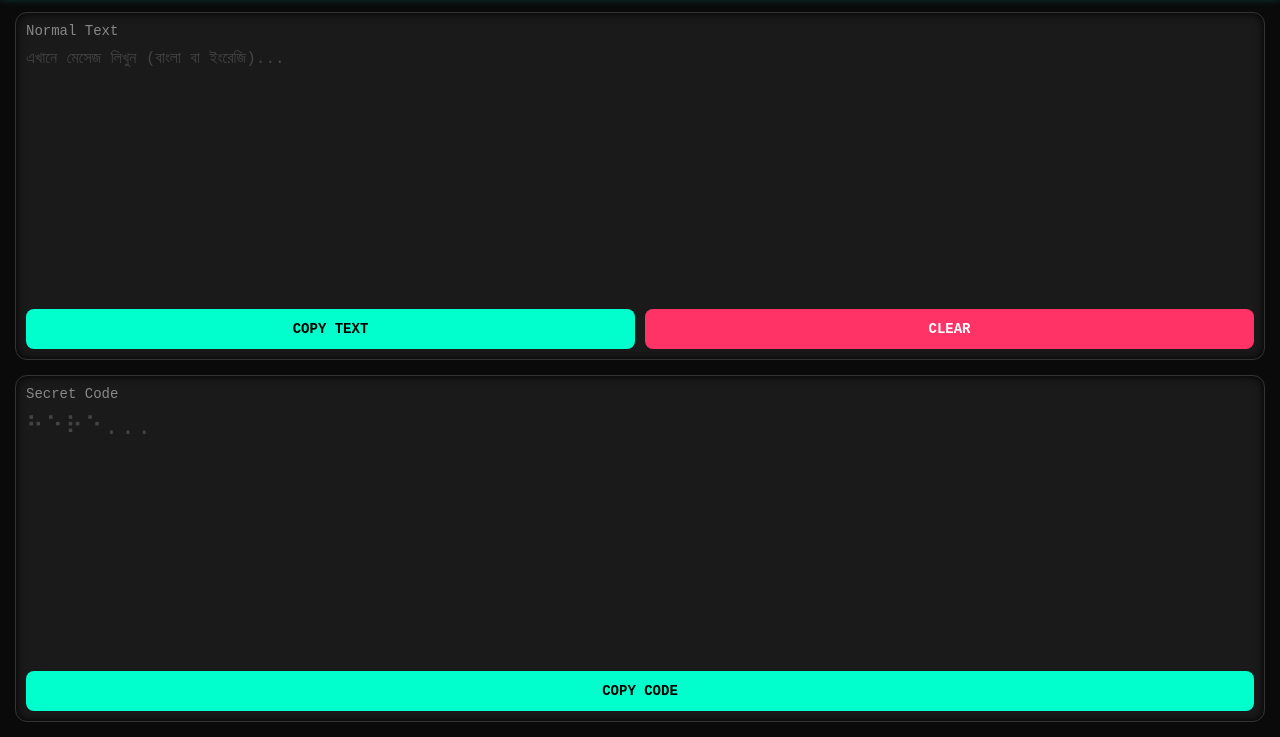
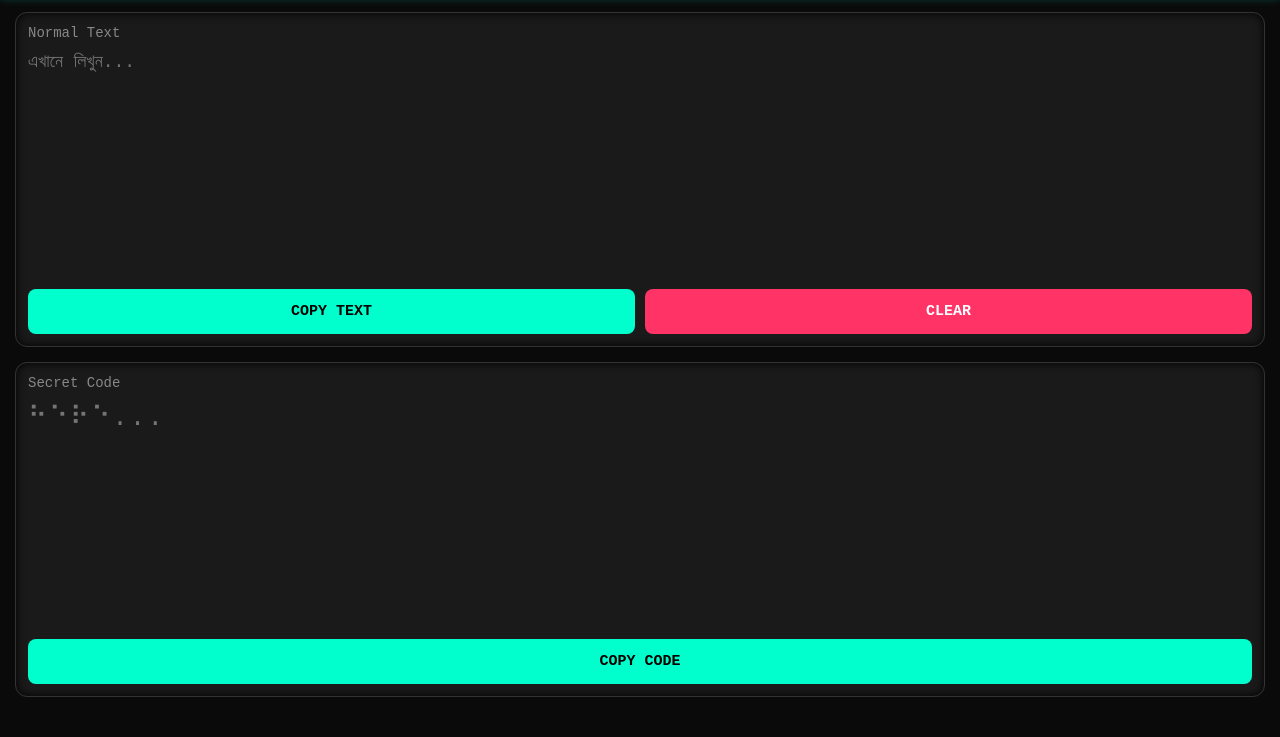
Before and after one commit to pagoljio123-bit/Sp-secret-chat, a plain HTML site: page index.html in a window 1280 px wide. Shown: the part 63-800 px from the top of the page. Drawn offline with Linux system fonts and the light colour scheme.

Commit message:
Refactor HTML and CSS for layout adjustments

```diff
--- a/index.html
+++ b/index.html
@@ -4,9 +4,7 @@
     <meta charset="UTF-8">
     <meta name="viewport" content="width=device-width, initial-scale=1.0, maximum-scale=1.0, user-scalable=no">
     <title>Secret Gateway</title>
-
     <link rel="manifest" href="manifest.json">
-
     <style>
         * {
             margin: 0;
@@ -15,16 +13,16 @@
             font-family: 'Courier New', Courier, monospace;
         }
 
-        /* ফুল স্ক্রিন এবং ফিক্সড পজিশনের জন্য আপডেট */
         body {
             background-color: #0a0a0a;
             color: #00ffcc;
-            height: 100vh;
+            /* dvh ব্যবহার করা হয়েছে যাতে মোবাইল বারের সাথে অ্যাডজাস্ট হয় */
+            height: 100dvh;
             width: 100vw;
             display: flex;
             flex-direction: column;
             overflow: hidden;
-            position: fixed; /* স্ক্রিন নড়াচড়া বন্ধ করতে */
+            position: fixed;
         }
 
         .header {
@@ -41,26 +39,29 @@
             display: flex;
             align-items: center;
             justify-content: center;
+            flex-shrink: 0;
         }
 
         .container {
             flex: 1;
-            height: calc(100vh - 60px);
             display: flex;
             flex-direction: column;
             padding: 15px;
             gap: 15px;
             overflow-y: auto;
+            /* নিচে বাড়তি ৩০ পিক্সেল জায়গা রাখা হয়েছে যাতে বার বাটনে বাধা না দেয় */
+            padding-bottom: 40px;
         }
 
         .box {
             flex: 1;
+            min-height: 200px; /* বক্সগুলো যাতে খুব ছোট না হয়ে যায় */
             display: flex;
             flex-direction: column;
             background: #1a1a1a;
             border: 1px solid #333;
             border-radius: 12px;
-            padding: 10px;
+            padding: 12px;
             position: relative;
             box-shadow: inset 0 0 10px #000;
         }
@@ -69,9 +70,6 @@
             font-size: 14px;
             color: #888;
             margin-bottom: 8px;
-            display: flex;
-            justify-content: space-between;
-            align-items: center;
         }
 
         textarea {
@@ -79,18 +77,14 @@
             background: transparent;
             border: none;
             color: #fff;
-            font-size: 16px;
+            font-size: 18px;
             resize: none;
             outline: none;
             line-height: 1.5;
         }
 
-        textarea::placeholder {
-            color: #444;
-        }
-
         #brailleText {
-            font-size: 24px;
+            font-size: 26px;
             letter-spacing: 2px;
             color: #00ffcc;
         }
@@ -99,17 +93,18 @@
             display: flex;
             gap: 10px;
             margin-top: 10px;
+            flex-shrink: 0;
         }
 
         button {
             flex: 1;
-            padding: 12px;
+            padding: 14px;
             border: none;
             border-radius: 8px;
             background: #00ffcc;
             color: #000;
             font-weight: bold;
-            font-size: 14px;
+            font-size: 15px;
             cursor: pointer;
             transition: all 0.2s;
             text-transform: uppercase;
@@ -125,13 +120,9 @@
             color: white;
         }
 
-        button.clear-btn:active {
-            background: #cc0033;
-        }
-
         .toast {
             position: fixed;
-            bottom: 20px;
+            bottom: 80px; /* টোস্ট মেসেজটিও একটু উপরে রাখা হয়েছে */
             left: 50%;
             transform: translateX(-50%);
             background: #fff;
@@ -145,9 +136,7 @@
             z-index: 1000;
         }
 
-        .toast.show {
-            opacity: 1;
-        }
+        .toast.show { opacity: 1; }
     </style>
 </head>
 <body>
@@ -156,8 +145,8 @@
 
     <div class="container">
         <div class="box">
-            <label><span>Normal Text</span></label>
-            <textarea id="normalText" placeholder="এখানে মেসেজ লিখুন (বাংলা বা ইংরেজি)..."></textarea>
+            <label>Normal Text</label>
+            <textarea id="normalText" placeholder="এখানে লিখুন..."></textarea>
             <div class="btn-group">
                 <button onclick="copyText('normalText')">Copy Text</button>
                 <button class="clear-btn" onclick="clearAll()">Clear</button>
@@ -165,7 +154,7 @@
         </div>
 
         <div class="box">
-            <label><span>Secret Code</span></label>
+            <label>Secret Code</label>
             <textarea id="brailleText" placeholder="⠓⠑⠗⠑..."></textarea>
             <div class="btn-group">
                 <button onclick="copyText('brailleText')">Copy Code</button>
@@ -176,12 +165,10 @@
     <div class="toast" id="toast">Copied!</div>
 
     <script>
-        // অফলাইন মোড চালু করার স্ক্রিপ্ট (Service Worker)
         if ('serviceWorker' in navigator) {
             navigator.serviceWorker.register('sw.js').catch(console.error);
         }
 
-        // বাংলা ও ইংরেজি কোডিং ডিকশনারি
         const brailleMap = {
             'a': '⠁', 'b': '⠃', 'c': '⠉', 'd': '⠙', 'e': '⠑', 'f': '⠋', 'g': '⠛', 'h': '⠓',
             'i': '⠊', 'j': '⠚', 'k': '⠅', 'l': '⠇', 'm': '⠍', 'n': '⠝', 'o': '⠕', 'p': '⠏',
@@ -189,28 +176,21 @@
             'y': '⠽', 'z': '⠵', '0': '⠴', '1': '⠂', '2': '⠆', '3': '⠒', '4': '⠲', '5': '⠢',
             '6': '⠖', '7': '⠶', '8': '⠦', '9': '⠔', ' ': ' ', '.': '⠨', ',': '⠠', '?': '⠹',
             '!': '⠮', '\n': '\n',
-
-            // বাংলা অক্ষরসমূহ
             'অ': '⡀', 'আ': '⡁', 'ই': '⡂', 'ঈ': '⡃', 'উ': '⡄', 'ঊ': '⡅', 'ঋ': '⡆', 'এ': '⡇', 'ঐ': '⡈', 'ও': '⡉', 'ঔ': '⡊',
             'ক': '⡋', 'খ': '⡌', 'গ': '⡍', 'ঘ': '⡎', 'ঙ': '⡏', 'চ': '⡐', 'ছ': '⡑', 'জ': '⡒', 'ঝ': '⡓', 'ঞ': '⡔',
             'ট': '⡕', 'ঠ': '⡖', 'ড': '⡗', 'ঢ': '⡘', 'ণ': '⡙', 'ত': '⡚', 'থ': '⡛', 'দ': '⡜', 'ধ': '⡝', 'ন': '⡞',
             'প': '⡟', 'ফ': '⡠', 'ব': '⡡', 'ভ': '⡢', 'ম': '⡣', 'য': '⡤', 'র': '⡥', 'ল': '⡦', 'শ': '⡧', 'ষ': '⡨',
             'স': '⡩', 'হ': '⡪', 'ড়': '⡫', 'ঢ়': '⡬', 'য়': '⡭', 'ৎ': '⡮',
-
-            // কার ও চিহ্নসমূহ
             'া': '⡯', 'ি': '⡰', 'ী': '⡱', 'ু': '⡲', 'ূ': '⡳', 'ৃ': '⡴', 'ে': '⡵', 'ৈ': '⡶', 'ো': '⡷', 'ৌ': '⡸',
             'ং': '⡹', 'ঃ': '⡺', 'ঁ': '⡻', '্': '⡼', '।': '⡽'
         };
 
         const reverseMap = {};
-        for (let key in brailleMap) {
-            reverseMap[brailleMap[key]] = key;
-        }
+        for (let key in brailleMap) { reverseMap[brailleMap[key]] = key; }
 
         const normalBox = document.getElementById('normalText');
         const brailleBox = document.getElementById('brailleText');
 
-        // সাধারণ টেক্সট থেকে কোডে রূপান্তর
         normalBox.addEventListener('input', function() {
             let text = this.value;
             let result = '';
@@ -221,7 +201,6 @@
             brailleBox.value = result;
         });
 
-        // কোড থেকে সাধারণ টেক্সটে রূপান্তর
         brailleBox.addEventListener('input', function() {
             let text = this.value;
             let result = '';
@@ -231,25 +210,18 @@
             normalBox.value = result;
         });
 
-        // কপি করার ফাংশন
         function copyText(elementId) {
             const textArea = document.getElementById(elementId);
             if(textArea.value.trim() === "") return;
-
             textArea.select();
+            textArea.setSelectionRange(0, 99999); // মোবাইলের জন্য এক্সট্রা সাপোর্ট
             document.execCommand('copy');
-            window.getSelection().removeAllRanges();
-
             const toast = document.getElementById('toast');
             toast.classList.add('show');
             setTimeout(() => { toast.classList.remove('show'); }, 2000);
         }
 
-        // ক্লিয়ার করার ফাংশন
-        function clearAll() {
-            normalBox.value = '';
-            brailleBox.value = '';
-        }
+        function clearAll() { normalBox.value = ''; brailleBox.value = ''; }
     </script>
 </body>
 </html>
```
